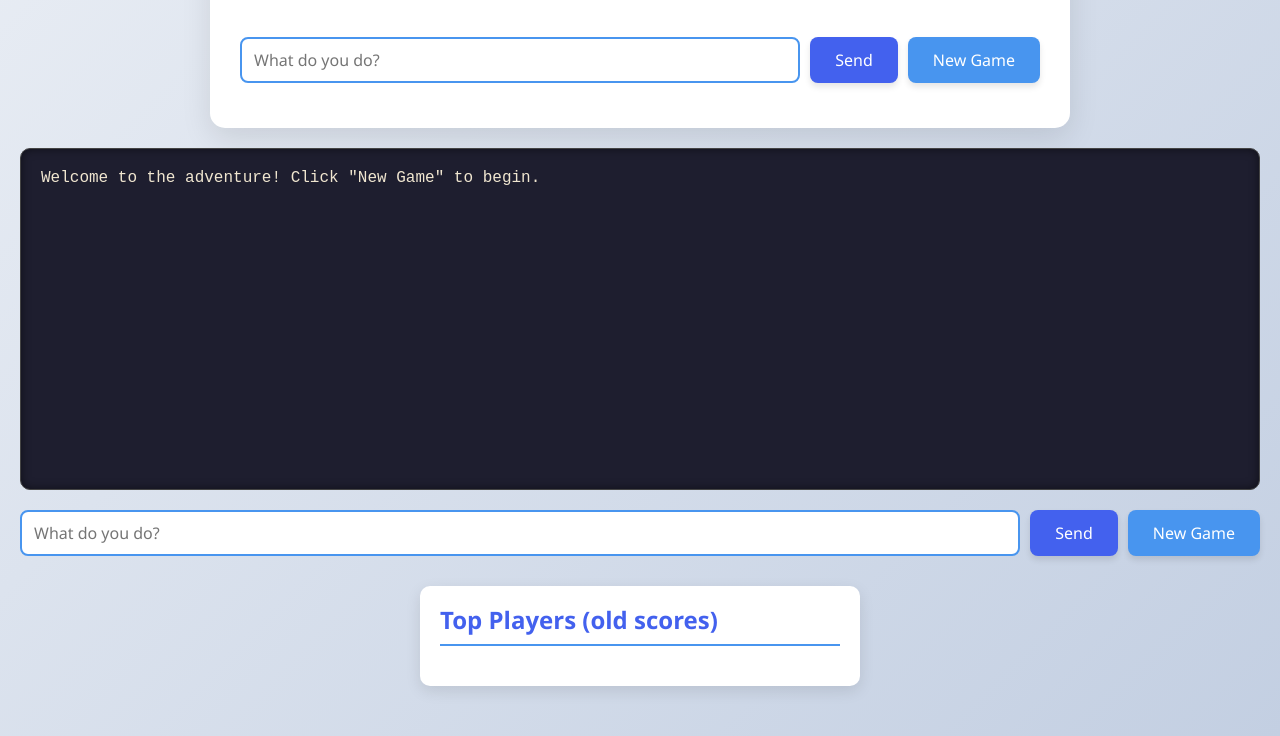
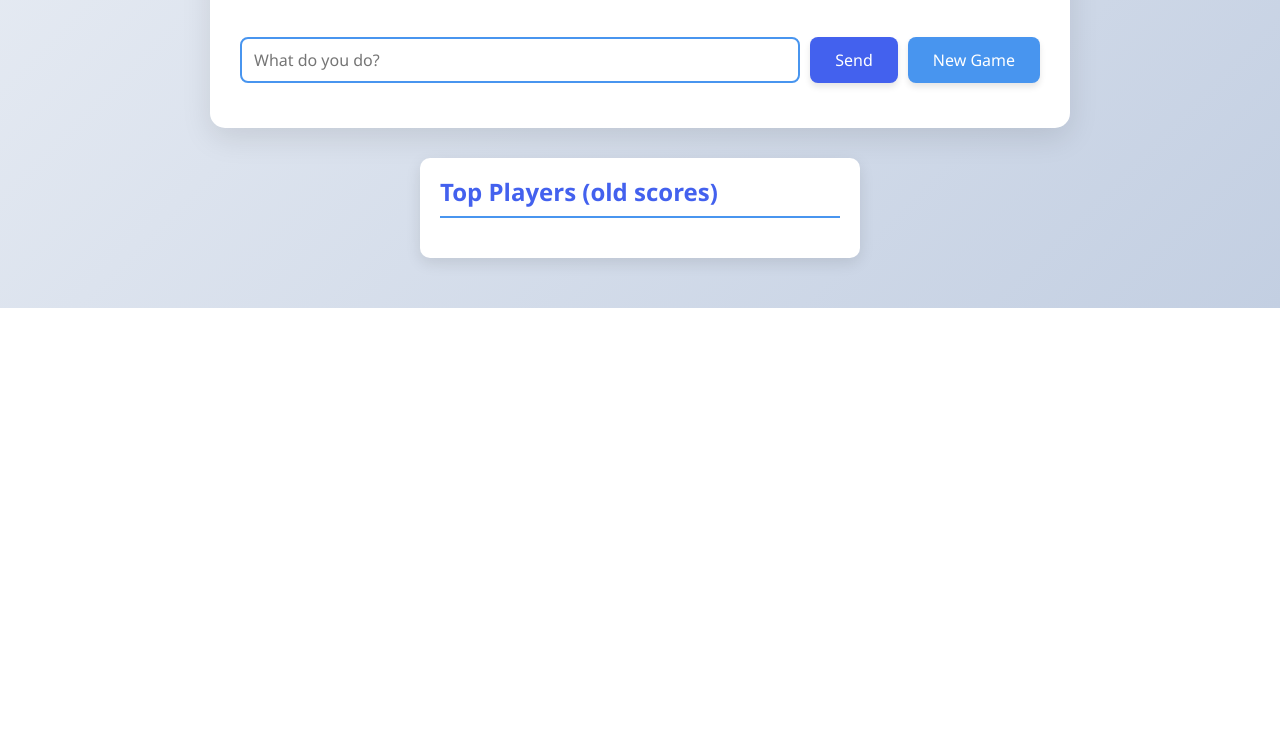
Before and after one commit to Jeseuss/my-website, a website built with Parcel: page index.html in a window 1280 px wide. Shown: the part 830-1566 px from the top of the page. After the commit the page ends 1138 px from the top, so only its background shows below. Built offline with nearby package versions, Linux system fonts and the light colour scheme; no server answers.

Commit message:
Update index.html

```diff
--- a/index.html
+++ b/index.html
@@ -250,19 +250,6 @@
   </div>
 </div>
 
-
-
-    <!-- Story output area -->
-    <div id="adventure-output">Welcome to the adventure! Click "New Game" to begin.</div>
-
-    <!-- Input area for commands -->
-    <div id="input-area">
-      <input type="text" id="user-input" placeholder="What do you do?">
-      <button id="send-btn">Send</button>
-      <button id="new-game-btn">New Game</button>
-    </div>
-  </div>
-
   <!-- Leaderboard (still shows old ball‑game scores) -->
   <div id="leaderboard">
     <h2>Top Players (old scores)</h2>
```
